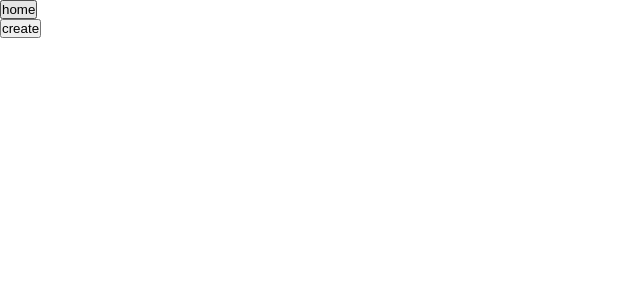
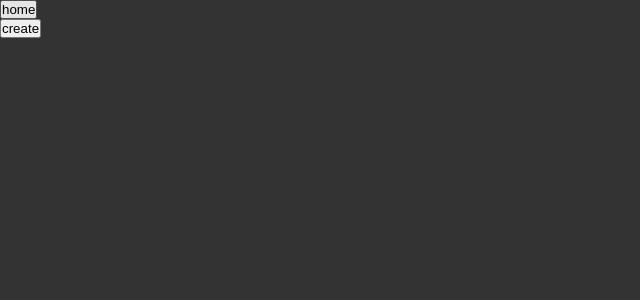
Before and after one commit to CedricRobitaille/unit-testing, a React (Create React App) app: page / in a window 1280 px wide. Shown: the top 300 px of the page, without its empty margins (0-640 px from the left). Built offline with nearby package versions, Linux system fonts and the light colour scheme.

Commit message:
Navigation + unit testing

```diff
--- a/src/App.js
+++ b/src/App.js
@@ -2,14 +2,21 @@ import { useState } from 'react';
 import './App.css';
 
 import Nav from "./components/Nav/Nav"
+import Header from './components/Header/Header';
 
 const App = () => {
 
-  const [page, setPage] = useState("home")
+  const [page, setPage] = useState("home");
+
+  const handleNavigate = (view) => {
+    setPage(view);
+    console.log(page)
+  }
 
   return (
     <>
-      <Nav />
+      <Nav handleNavigate={handleNavigate} />
+      <Header page={page} />
     </>
   )
 }
--- /dev/null
+++ b/src/components/Header/Header.jsx
@@ -0,0 +1,12 @@
+
+
+const Header = ({page}) => {
+
+  return (
+    <header>
+      {page === "create" && "Create a new todo"}
+    </header>
+  )
+}
+
+export default Header
--- a/src/components/Nav/Nav.jsx
+++ b/src/components/Nav/Nav.jsx
@@ -1,13 +1,13 @@
 const pages = ["home","create"]
 
-const Nav = () => {
+const Nav = ({ handleNavigate }) => {
 
   return (
     <nav>
       <ul>
         {pages.map((page, index) => (
           <li key={index}>
-            <button onClick={() => {}}>{page}</button>
+            <button onClick={() => { handleNavigate(page) }}>{page}</button>
           </li>
         ))}
       </ul>
--- a/src/index.css
+++ b/src/index.css
@@ -3,3 +3,11 @@
   margin: 0;
   box-sizing: border-box;
 }
+
+html {
+  background-color: #333;
+}
+
+h1, h2, h3, h4, h5, h6, p, li, span {
+  color: #f1f1f1;
+}
```
Also changed, not shown: src/components/Header/Header.css (added), 1 other file (tests, documents, lock files or other folders).
